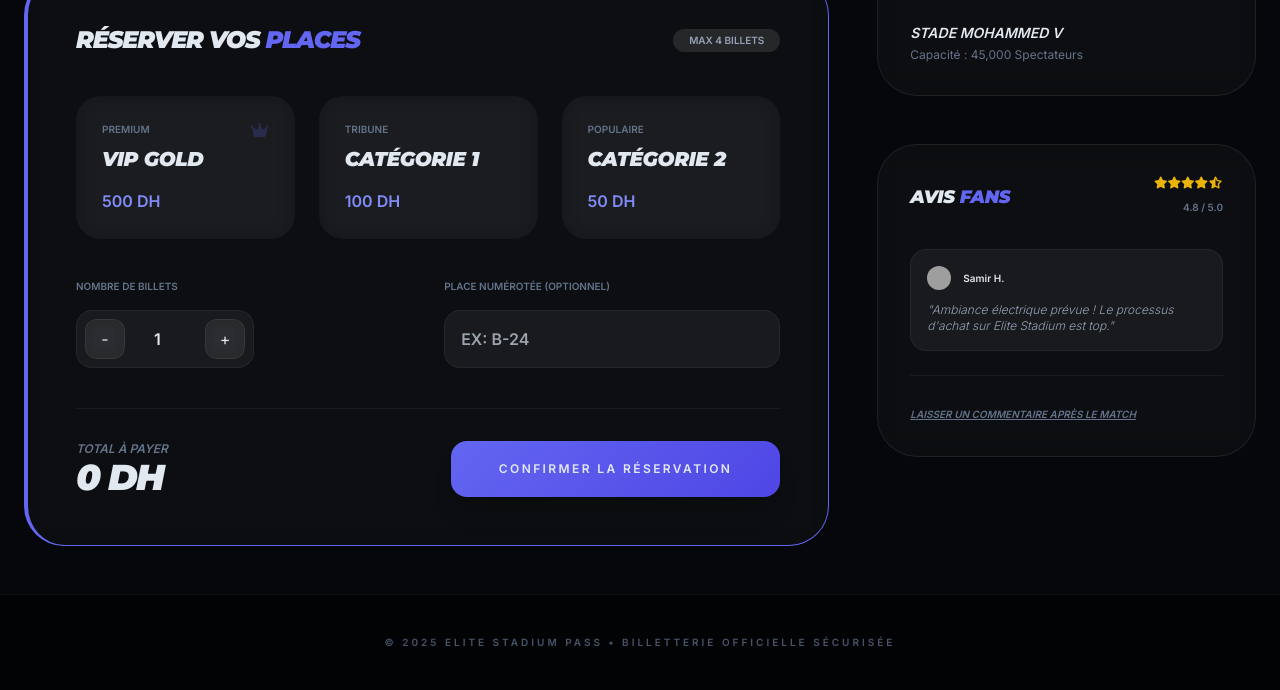
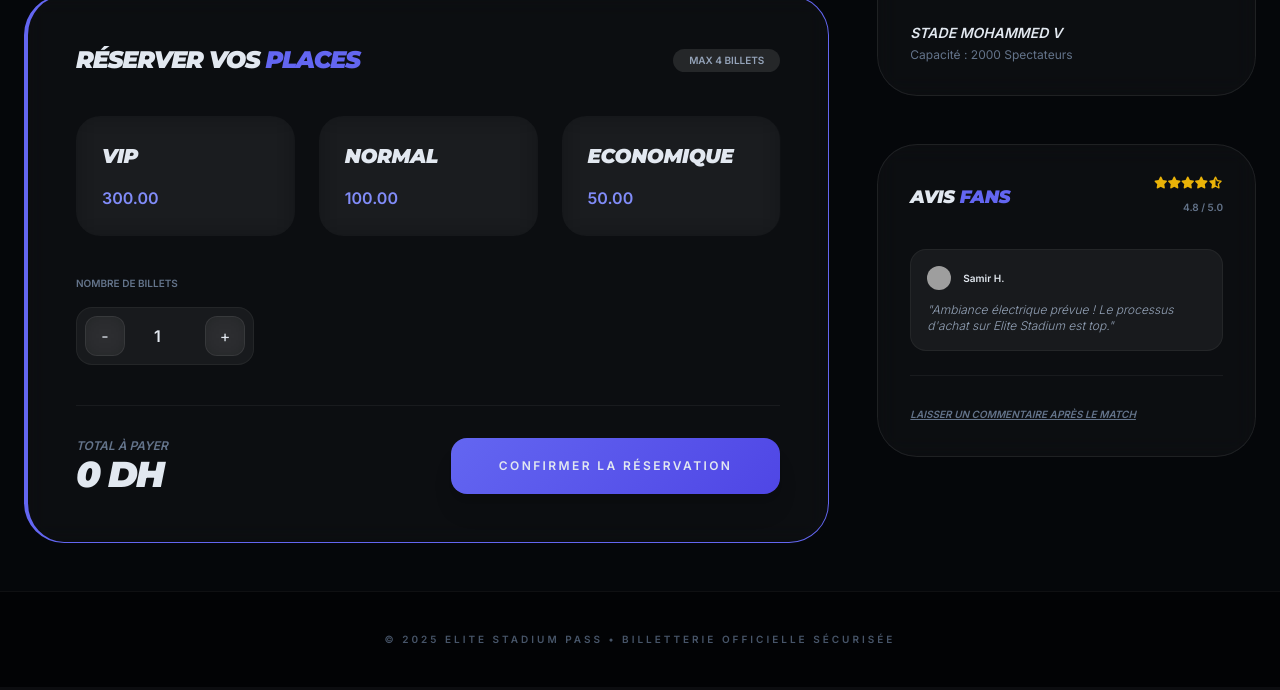
Before and after one commit to MariaE003/BuyMatch, a PHP site: page /frontend/detail-match.php?id=1 in a window 1280 px wide. Shown: the part 760-1450 px from the top of the page. After the commit the page ends 1403 px from the top, so only its background shows below. Run offline with PHP 8.4, Linux system fonts and the light colour scheme; the visitor is signed in with stand-in values (Sample User, id 1); data comes from the database, SQL or seed files in the repository; some libraries are stand-ins or nearby versions; grey boxes are pictures that could not be loaded.

Commit message:
realiser la fonctionnalite de voisr les match disponible et  d'Acheter des  billets du role Acheteur

```diff
--- a/SqlRequetes/sql.sql
+++ b/SqlRequetes/sql.sql
@@ -90,7 +90,7 @@ INSERT INTO categories (label, prix, match_id) VALUES
 ('Economique', 50.00, 1);
 
 
-INSERT INTO billets (numero_place, qr_code, user_id, match_id, categorie_id) VALUES
+INSERT INTO billets (numero_place, id_code, user_id, match_id, categorie_id) VALUES
 (45, 'QR_BILLET_001', 1, 1, 2),
 (46, 'QR_BILLET_002', 1, 1, 2);
 
--- a/classes/MatchEvent.php
+++ b/classes/MatchEvent.php
@@ -1,5 +1,5 @@
 <?php
-require_once '../DB/Connect.php';
+require_once __DIR__.'/../DB/Connect.php';
 require_once 'Categorie.php';
 require_once 'Commentaire.php';
 
@@ -55,12 +55,22 @@ class MatchEvent{
     // public function setCateName($cateName) {$this->cateName = $cateName;}
     // public function setCatePrice($catePrice) {$this->catePrice = $catePrice;}
 
+    // les match de l'organisateur
     public function AffichierMatch($idOrg){
         $en_attente='en_attente';
         $req=$this->pdo->prepare("SELECT * from matchs where organisateur_id=? and statut=?");
         $req->execute([
             $idOrg,
             $en_attente
+        ]);
+        return $req->fetchAll(PDO::FETCH_ASSOC);
+    }
+    // les match accepter par admin for achteur
+    public function Matchs(){
+        $valide='valide';
+        $req=$this->pdo->prepare("SELECT * from matchs where statut=?");
+        $req->execute([
+            $valide
         ]);
         return $req->fetchAll(PDO::FETCH_ASSOC);
     }
@@ -81,14 +91,9 @@ class MatchEvent{
             return false;
         }
         $id_match=$this->pdo->lastInsertId();
-        // if ($this->categorie->AddCategorie($id_match)) {
-            # code...
+
             $this->categorie->AddCategorie($id_match);// utilise la composition (la methode du class Categorie)
             return true;
-        // }else{
-        //     throw
-        // }
-        // return $id_match;
     }
     public function findMatchById($id){
         $req=$this->pdo->prepare("SELECT * from matchs where id=?");
@@ -96,6 +101,16 @@ class MatchEvent{
             $id
         ]);
         return $req->fetch(PDO::FETCH_ASSOC);
+    }
+    // les categorie par match
+    public function CatduMatch($id){
+        $req=$this->pdo->prepare("SELECT c.id,c.prix,c.label from matchs m
+        inner join categories c on c.match_id=m.id
+         where m.id=?");
+        $req->execute([
+            $id
+        ]);
+        return $req->fetchAll(PDO::FETCH_ASSOC);
     }
 
     public function AffichierComemntaire(Commentaire $comment,$id_match){
--- a/frontend/detail-match.php
+++ b/frontend/detail-match.php
@@ -1,3 +1,43 @@
+<?php
+
+require '../session.php';
+$rolePage="acheteur";
+
+require "../classes/MatchEvent.php";
+require "../classes/Billet.php";
+
+$usee_id=$_SESSION["user_id"];
+$idMatch=$_GET["id"];
+
+
+$matchs=new MatchEvent();
+$match=$matchs->findMatchById($idMatch);
+$cate=$matchs->CatduMatch($idMatch);
+
+
+if (isset($_POST["envoyer"])) {
+    if (!empty($_POST["quantity"]) && !empty($_POST["category"])) {
+        # numero_place, qr_code,quantite, user_id, match_id, categorie_id
+
+        // idcat
+        $categorie_id=$_POST["category"];
+        echo $categorie_id;
+        $qt=(int) $_POST["quantity"];
+        // var_dump($qt);
+        for ($i=0; $i <$qt ; $i++) {
+        $billet=new Billet();
+        $NumPlace=$billet->getLastPlace($categorie_id,$idMatch);
+        $billet->genererIdCode($usee_id,$idMatch,$categorie_id,$i);//i pour eviter duplicate
+        $billet->setNumeroPlace($NumPlace);
+        $billet->setQuantite($_POST["quantity"]);
+
+        $billet->acheterBillets($usee_id,$idMatch,$categorie_id);
+        }
+    }
+    // echo $_POST["quantity"],$_POST["category"];
+}
+?>
+
 <!DOCTYPE html>
 <html lang="fr" class="h-full">
 <head>
@@ -70,7 +110,7 @@
                 <div class="w-32 h-32 md:w-48 md:h-48 glass rounded-full flex items-center justify-center p-8 mx-auto border-2 border-indigo-500/30">
                     <i class="fas fa-shield-halved text-6xl md:text-8xl text-indigo-500 drop-shadow-[0_0_15px_rgba(99,102,241,0.5)]"></i>
                 </div>
-                <h2 class="font-league text-2xl md:text-4xl font-black italic">Raja CA</h2>
+                <h2 class="font-league text-2xl md:text-4xl font-black italic"><?= $match["Nomequipe1"] ?></h2>
             </div>
 
             <!-- VS Divider -->
@@ -86,7 +126,7 @@
                 <div class="w-32 h-32 md:w-48 md:h-48 glass rounded-full flex items-center justify-center p-8 mx-auto border-2 border-red-500/30">
                     <i class="fas fa-shield-halved text-6xl md:text-8xl text-red-500 drop-shadow-[0_0_15px_rgba(239,68,68,0.5)]"></i>
                 </div>
-                <h2 class="font-league text-2xl md:text-4xl font-black italic">Wydad AC</h2>
+                <h2 class="font-league text-2xl md:text-4xl font-black italic"><?= $match["Nomequipe2"] ?></h2>
             </div>
         </div>
     </header>
@@ -103,19 +143,19 @@
                 <div class="grid grid-cols-2 md:grid-cols-4 gap-8">
                     <div>
                         <p class="text-[10px] font-black text-slate-500 uppercase mb-2">Date</p>
-                        <p class="text-sm font-bold"><i class="far fa-calendar text-indigo-500 mr-2"></i> 25 Déc. 2024</p>
+                        <p class="text-sm font-bold"><i class="far fa-calendar text-indigo-500 mr-2"></i> <?= $match["date"] ?></p>
                     </div>
                     <div>
                         <p class="text-[10px] font-black text-slate-500 uppercase mb-2">Coup d'envoi</p>
-                        <p class="text-sm font-bold"><i class="far fa-clock text-indigo-500 mr-2"></i> 20:00 (GMT+1)</p>
+                        <p class="text-sm font-bold"><i class="far fa-clock text-indigo-500 mr-2"></i> <?= substr($match["heure"],0,5) ?></p>
                     </div>
                     <div>
                         <p class="text-[10px] font-black text-slate-500 uppercase mb-2">Lieu</p>
-                        <p class="text-sm font-bold"><i class="fas fa-map-marker-alt text-indigo-500 mr-2"></i> Casablanca</p>
+                        <p class="text-sm font-bold"><i class="fas fa-map-marker-alt text-indigo-500 mr-2"></i> <?= $match["lieu"] ?></p>
                     </div>
                     <div>
                         <p class="text-[10px] font-black text-slate-500 uppercase mb-2">Durée</p>
-                        <p class="text-sm font-bold"><i class="fas fa-stopwatch text-indigo-500 mr-2"></i> 90 MIN</p>
+                        <p class="text-sm font-bold"><i class="fas fa-stopwatch text-indigo-500 mr-2"></i><?= $match["duree"] ?> MIN</p>
                     </div>
                 </div>
             </div>
@@ -127,46 +167,34 @@
                     <span class="text-[10px] bg-white/10 px-4 py-1 rounded-full font-bold uppercase text-slate-400">Max 4 billets</span>
                 </div>
 
-                <form action="process_booking.php" method="POST" class="space-y-10">
+                <form  method="POST" class="space-y-10" >
                     <!-- Sélection de Catégorie -->
                     <div class="grid grid-cols-1 md:grid-cols-3 gap-6">
                         <!-- Cat 1 -->
+                         <?php foreach($cate as $categ){  ?>
                         <label class="category-card glass p-6 rounded-3xl cursor-pointer transition relative group border-2 border-transparent">
-                            <input type="radio" name="category" value="vip" data-price="500" class="hidden">
-                            <p class="text-[10px] font-black text-slate-500 uppercase mb-2">Premium</p>
-                            <p class="font-league text-xl font-black italic">VIP Gold</p>
-                            <p class="text-indigo-400 font-black mt-4">500 DH</p>
-                            <i class="fas fa-crown absolute top-6 right-6 text-indigo-500 opacity-20 group-hover:opacity-100 transition"></i>
+                            <input type="radio" name="category"  value="<?=$categ["id"]?>" id="<?=$categ["id"]?>" data-price="<?=$categ["prix"]?>" class="hidden">
+                            <!-- <p class="text-[10px] font-black text-slate-500 uppercase mb-2">Premium</p> -->
+                            <p class="font-league text-xl font-black italic"><?=$categ["label"]?></p>
+                            <p class="text-indigo-400 font-black mt-4"><?=$categ["prix"]?></p>
+                            <!-- <i class="fas fa-crown absolute top-6 right-6 text-indigo-500 opacity-20 group-hover:opacity-100 transition"></i> -->
                         </label>
-                        <!-- Cat 2 -->
-                        <label class="category-card glass p-6 rounded-3xl cursor-pointer transition relative group border-2 border-transparent">
-                            <input type="radio" name="category" value="standard" data-price="100" class="hidden">
-                            <p class="text-[10px] font-black text-slate-500 uppercase mb-2">Tribune</p>
-                            <p class="font-league text-xl font-black italic">Catégorie 1</p>
-                            <p class="text-indigo-400 font-black mt-4">100 DH</p>
-                        </label>
-                        <!-- Cat 3 -->
-                        <label class="category-card glass p-6 rounded-3xl cursor-pointer transition relative group border-2 border-transparent">
-                            <input type="radio" name="category" value="eco" data-price="50" class="hidden">
-                            <p class="text-[10px] font-black text-slate-500 uppercase mb-2">Populaire</p>
-                            <p class="font-league text-xl font-black italic">Catégorie 2</p>
-                            <p class="text-indigo-400 font-black mt-4">50 DH</p>
-                        </label>
+                        <?php } ?>
                     </div>
 
-                    <div class="grid grid-cols-1 md:grid-cols-2 gap-8">
+                    <div class="grid grid-cols-1 md:grid-cols-2 gap-8 ">
                         <div>
-                            <label class="text-[10px] font-black text-slate-500 uppercase block mb-4">Nombre de billets</label>
+                            <label class="text-[10px] font-black text-slate-500 uppercase block mb-4 ">Nombre de billets</label>
                             <div class="flex items-center gap-4 bg-white/5 p-2 rounded-2xl border border-white/5 w-fit">
                                 <button type="button" onclick="changeQty(-1)" class="w-10 h-10 rounded-xl glass hover:bg-indigo-600 transition">-</button>
                                 <input type="number" id="qty" name="quantity" value="1" min="1" max="4" readonly class="bg-transparent w-12 text-center font-bold outline-none">
                                 <button type="button" onclick="changeQty(1)" class="w-10 h-10 rounded-xl glass hover:bg-indigo-600 transition">+</button>
                             </div>
                         </div>
-                        <div>
+                        <!-- <div>
                             <label class="text-[10px] font-black text-slate-500 uppercase block mb-4">Place numérotée (Optionnel)</label>
                             <input type="text" placeholder="Ex: B-24" class="w-full bg-white/5 border border-white/5 rounded-2xl p-4 outline-none focus:border-indigo-500 transition font-bold uppercase">
-                        </div>
+                        </div> -->
                     </div>
 
                     <div class="pt-8 border-t border-white/5 flex flex-col md:flex-row justify-between items-center gap-6">
@@ -174,7 +202,7 @@
                             <p class="text-xs text-slate-500 font-bold uppercase italic">Total à payer</p>
                             <p id="totalPrice" class="font-league text-4xl font-black italic tracking-tighter">0 DH</p>
                         </div>
-                        <button type="submit" class="btn-gradient px-12 py-5 rounded-2xl font-black text-xs uppercase tracking-[0.2em] shadow-xl w-full md:w-auto">
+                        <button type="submit" name="envoyer" class="btn-gradient px-12 py-5 rounded-2xl font-black text-xs uppercase tracking-[0.2em] shadow-xl w-full md:w-auto">
                             Confirmer la réservation
                         </button>
                     </div>
@@ -196,8 +224,8 @@
                         </button>
                     </div>
                 </div>
-                <p class="text-sm font-bold uppercase italic">Stade Mohammed V</p>
-                <p class="text-xs text-slate-500 mt-1">Capacité : 45,000 Spectateurs</p>
+                <p class="text-sm font-bold uppercase italic"><?=$match["lieu"]?></p>
+                <p class="text-xs text-slate-500 mt-1">Capacité : <?=$match["nbrPlaceMax"]?> Spectateurs</p>
             </div>
 
             <!-- Notes & Avis (Bonus Section) -->
@@ -223,7 +251,7 @@
                     </div>
                     <!-- Formulaire d'avis (si match fini - conditionnel en PHP) -->
                     <div class="pt-6 border-t border-white/5">
-                        <a href="./matchCommentaires.php" class="text-[10px] font-black text-slate-500 uppercase mb-4 text-center italic underline">Laisser un commentaire après le match</a>
+                        <a href="./matchCommentaires.php?id=<?=$idMatch?>" class="text-[10px] font-black text-slate-500 uppercase mb-4 text-center italic underline">Laisser un commentaire après le match</a>
                     </div>
                 </div>
             </div>
@@ -244,7 +272,7 @@
             const qtyInput = document.getElementById('qty');
             let current = parseInt(qtyInput.value);
             current += val;
-            if (current >= 1 && current <= 4) {
+            if (current >= 1 && current <= 6) {
                 qtyInput.value = current;
                 updateTotal();
             }
```
Also changed, not shown: classes/Billet.php (+56 -8 lines), index.php (+35 -20 lines).
